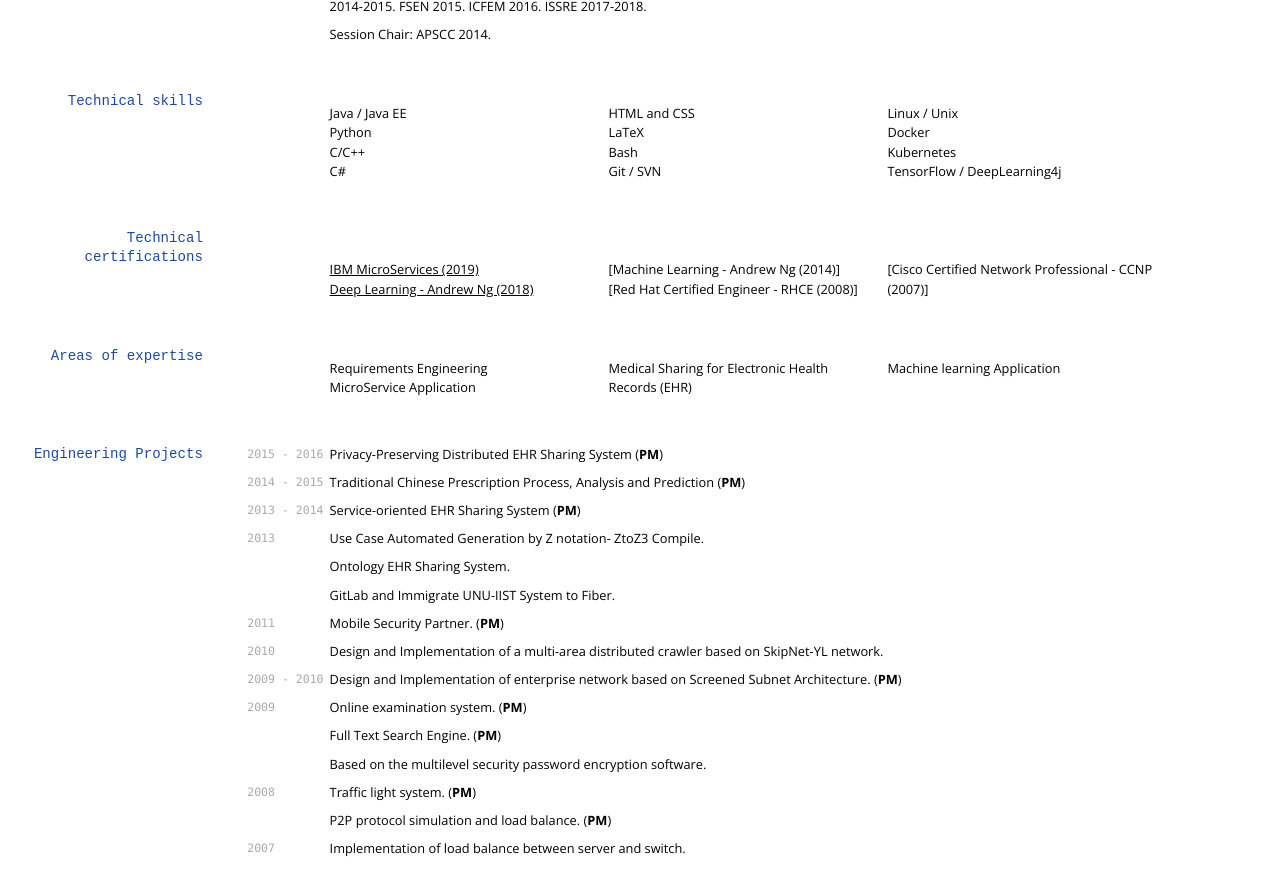
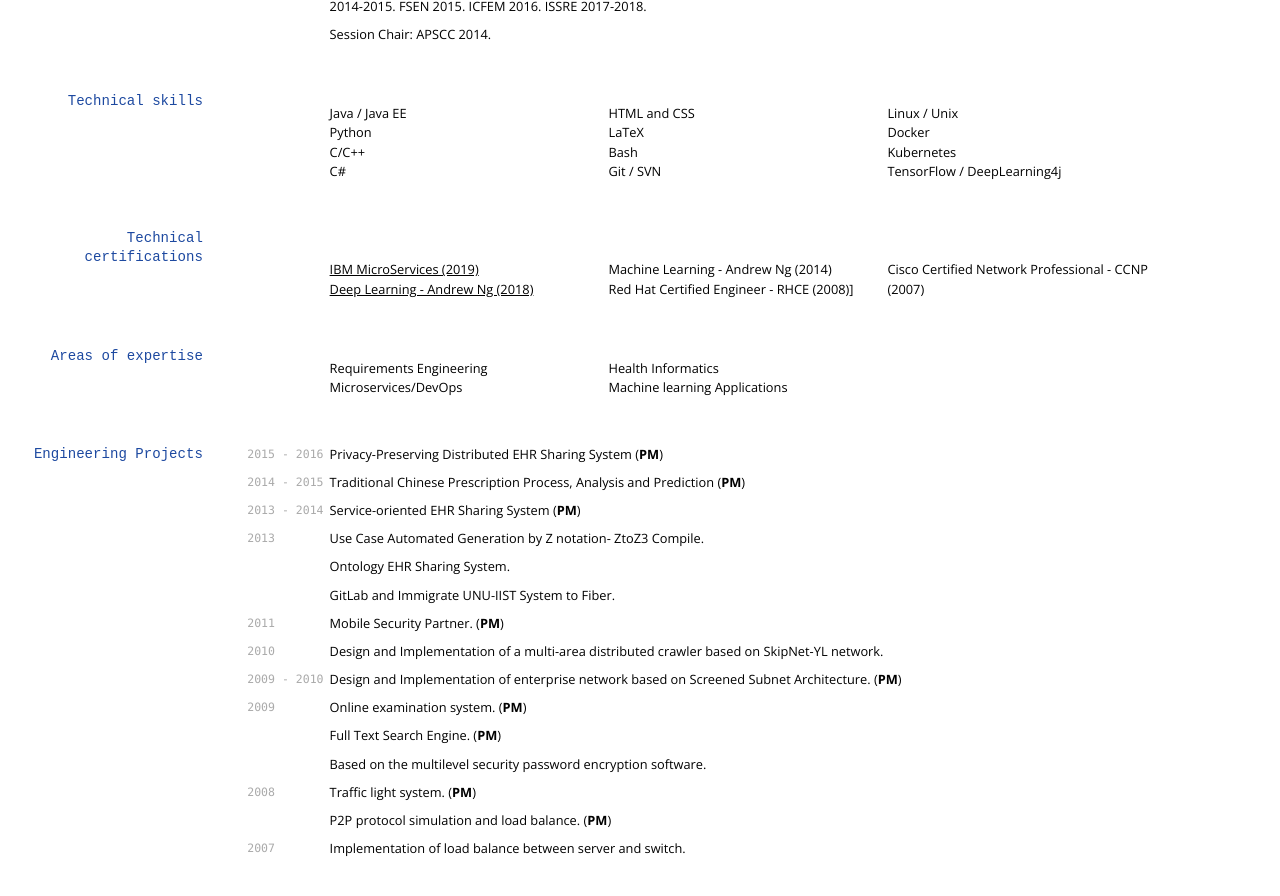
Before and after one commit to yylonly/yylonly.github.io, a Jekyll site: the page built from index.md, in a window 1280 px wide and 900 px high, scrolled down 1792 px. Shown: the top 896 px of the window. Built offline with Jekyll 4.4.1, drawn with Linux system fonts in a browser that asks for light colours; nearby versions of some CDN libraries; some web fonts are replaced.

Commit message:
update with certifications

```diff
--- a/index.md
+++ b/index.md
@@ -126,16 +126,16 @@ Session Chair: APSCC 2014.
 
 * [IBM MicroServices (2019)](https://www.coursera.org/account/accomplishments/specialization/TBR4QTCPYZX9)
 * [Deep Learning - Andrew Ng (2018)](https://www.coursera.org/account/accomplishments/specialization/UCTPXUGBXPTT)
-* [Machine Learning - Andrew Ng (2014)]
-* [Red Hat Certified Engineer - RHCE (2008)]
-* [Cisco Certified Network Professional - CCNP (2007)]
+* Machine Learning - Andrew Ng (2014)
+* Red Hat Certified Engineer - RHCE (2008)]
+* Cisco Certified Network Professional - CCNP (2007)
 
 ## Areas of expertise
 
 * Requirements Engineering
-* MicroService Application
-* Medical Sharing for Electronic Health Records (EHR)
-* Machine learning Application
+* Microservices/DevOps
+* Health Informatics
+* Machine learning Applications
 
 ## Engineering Projects
 
```
